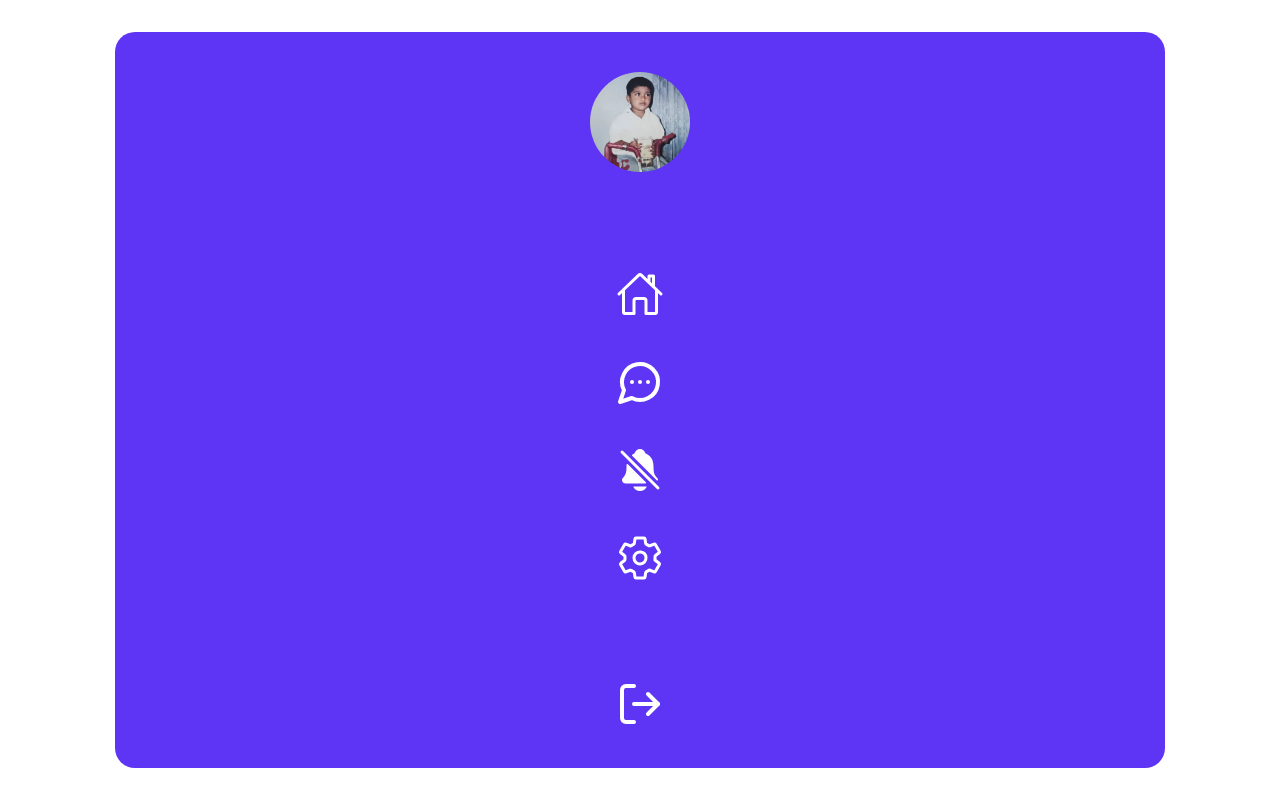
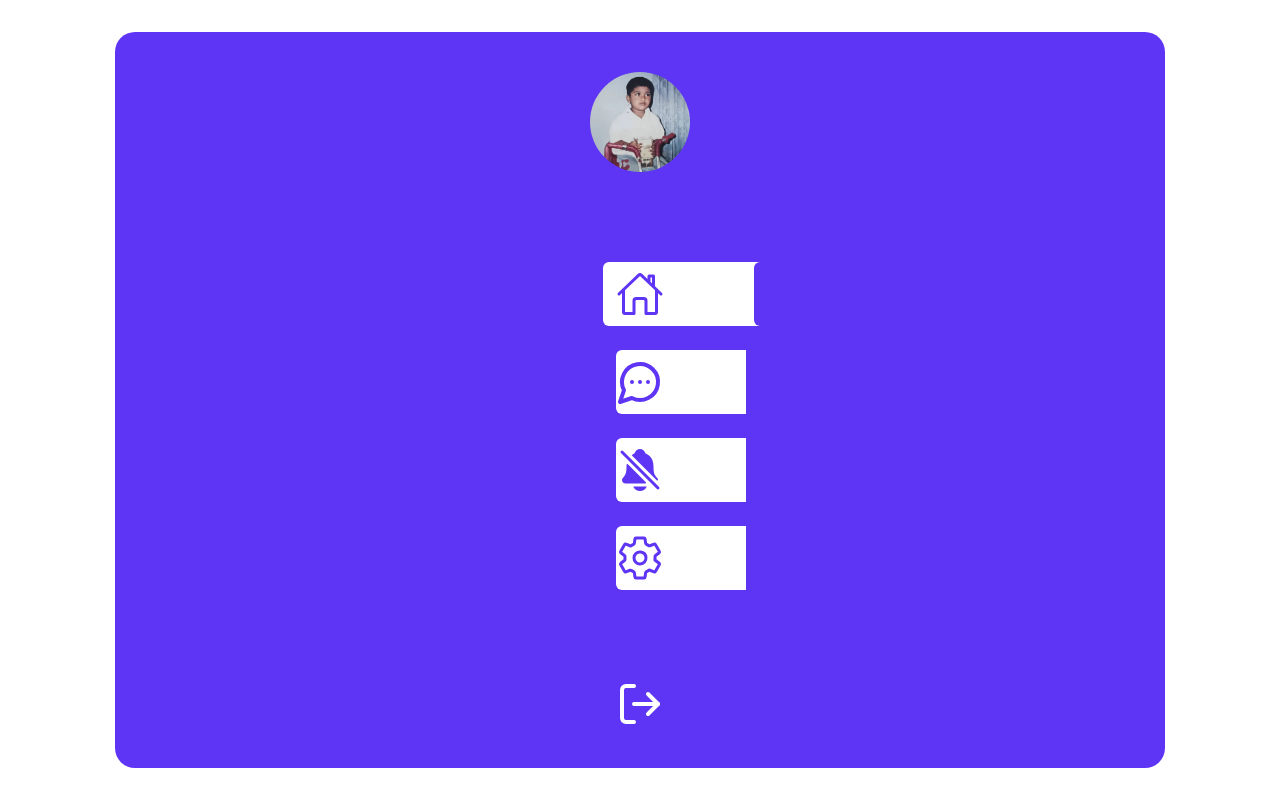
Before and after one commit to bijoysahadev/linkUp, a React (Vite) app: page /Home in a window 1280 px wide. Built offline with nearby package versions, Linux system fonts and the light colour scheme.

Commit message:
feat:added after before

```diff
--- a/src/Componets/Sidebar.jsx
+++ b/src/Componets/Sidebar.jsx
@@ -14,10 +14,10 @@ const Sidebar = () => {
           <Image   src={Profile} className={`w-full h-full rounded-full`} /> </div>
         <div  className=''   >
           <ul className='flex flex-col gap-y-10 '   >
-            <li>  <IoHomeOutline  className='text-5xl   text-white' /></li>
-            <li>  <LuMessageCircleMore className='text-5xl text-white '  /></li>
-            <li> <IoNotificationsOff  className='text-5xl  text-white'  /> </li>
-            <li>  <IoSettingsOutline className='text-5xl text-white '  />   </li>
+            <li className='text-5xl   relative  after:absolute after:left-[67px] after:top-1/2  after:w-[160px] after:h-16  after:bg-[white] after:content-[""]  after:rounded-l-md text-[#5F35F5]  after:-translate-1/2   before:absolute before:top-1/2 before:-translate-y-1/2  before:-right-25 before:bg-[#5F35F5] before:w-[10px] before:h-16 before:content-[""]  before:rounded-l-md  before:z-19 ' >  <IoHomeOutline  className='relative top-0 left-0 z-10'   /></li>
+            <li className='text-5xl   relative  after:absolute after:left-0  after:rounded-l-md after:top-1/2 after:w-[130px] after:h-16  after:-translate-y-1/2 after:bg-white after:content-[""]  text-[#5F35F5] ' >  <LuMessageCircleMore  className='relative top-0 left-0 z-10' /></li>
+            <li className='text-5xl   relative  after:absolute after:left-0  after:rounded-l-md after:top-1/2 after:w-[130px] after:h-16 after:-translate-y-1/2  after:bg-white after:content-[""]  text-[#5F35F5] ' > <IoNotificationsOff  className='relative top-0 left-0 z-10'   /> </li>
+            <li className='text-5xl   relative  after:absolute after:left-0  after:rounded-l-md after:top-1/2 after:w-[130px] after:h-16 after:-translate-y-1/2  after:bg-white after:content-[""]  text-[#5F35F5] ' >  <IoSettingsOutline   className='relative top-0 left-0 z-10'  />   </li>
 
           </ul>
         </div>
```
